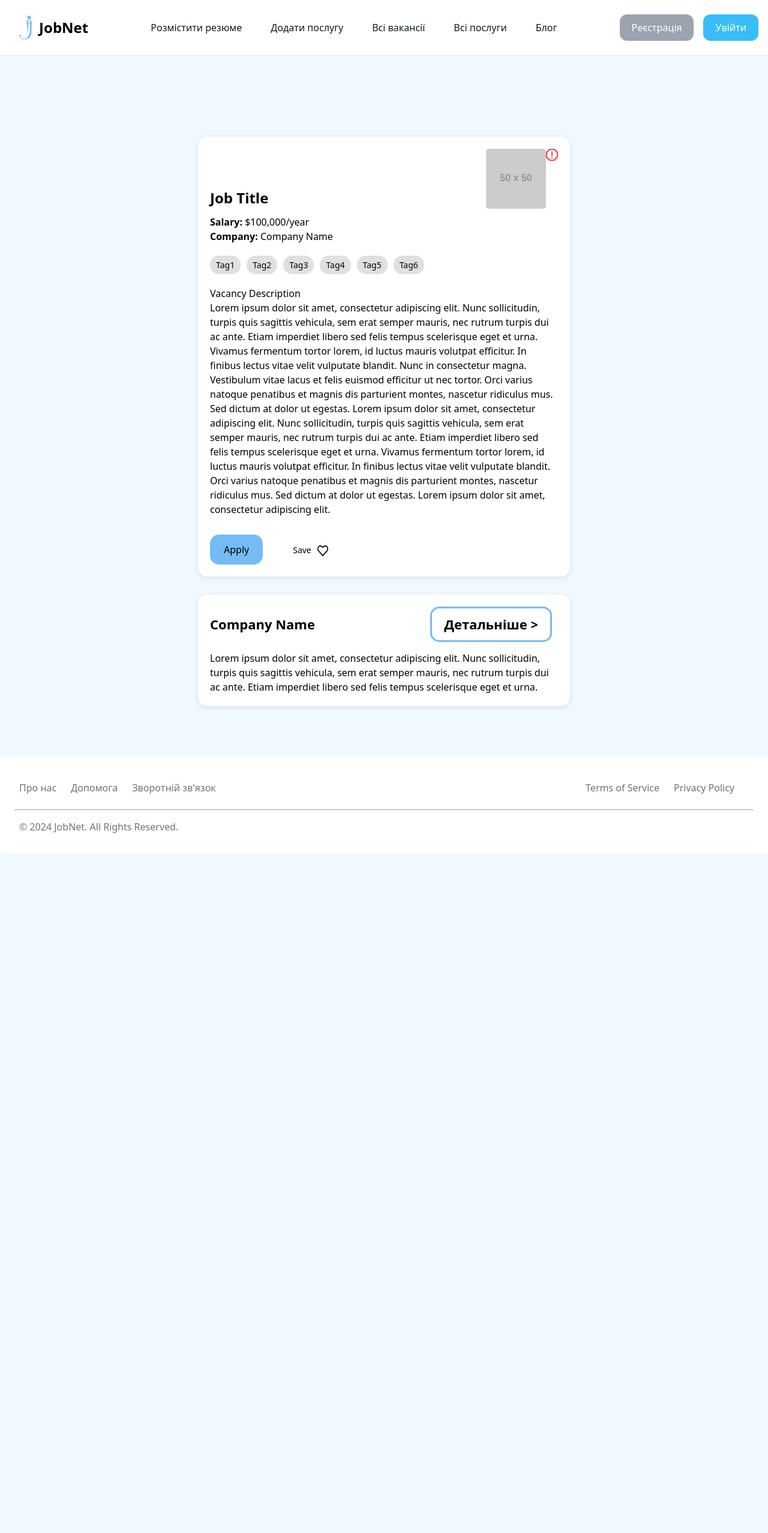
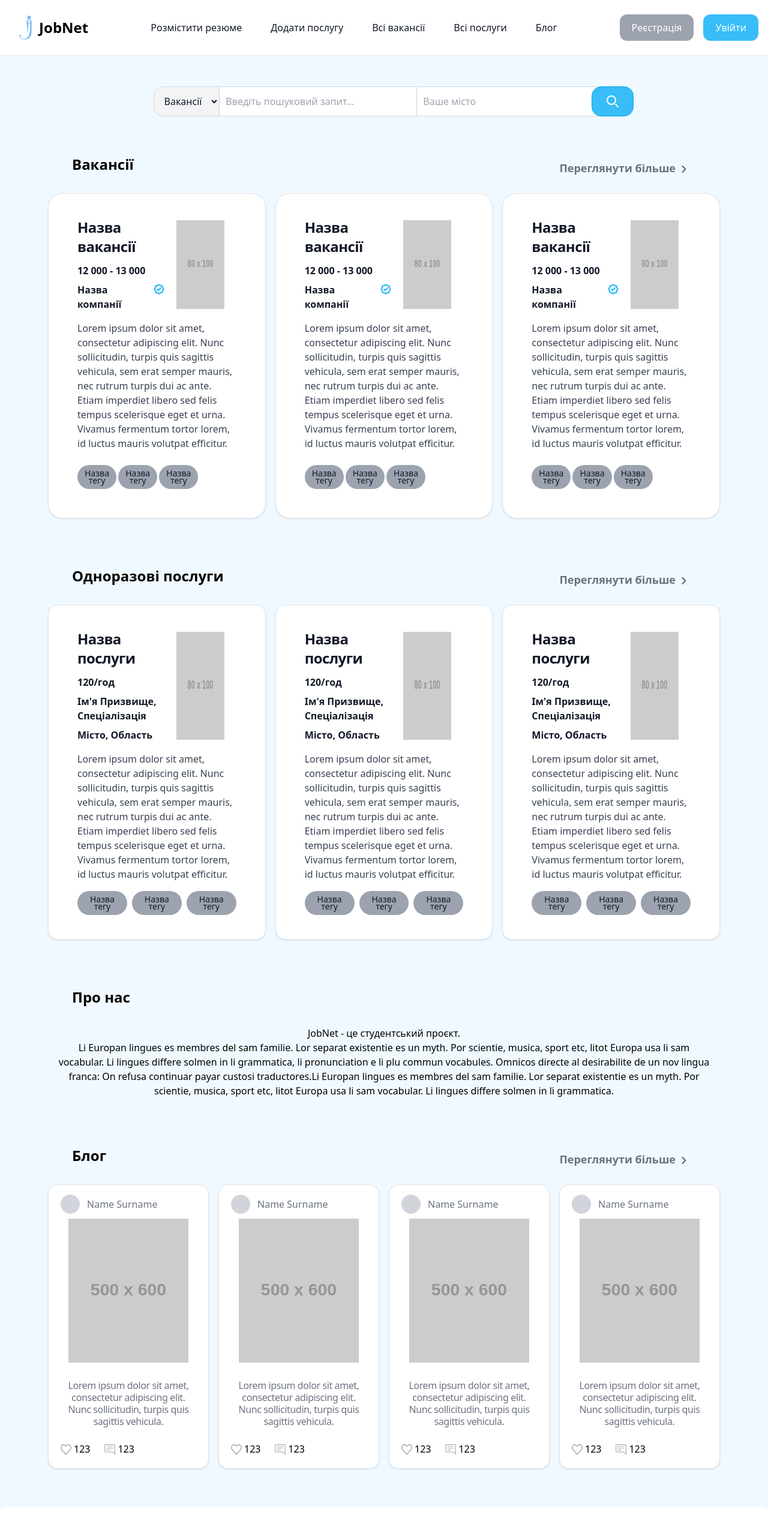
Before and after one commit to d-domnikova/jobnet, a React (Vite) app: page / in a window 1280 px wide. Shown: the top 2555 px of the page at 60% size. Before the commit the page ends 1422 px from the top, so only its background shows below. Built offline with nearby package versions, Linux system fonts and the light colour scheme.

Commit message:
[4.5] Implemented React routing for existing pages.

```diff
--- a/package.json
+++ b/package.json
@@ -11,6 +11,7 @@
   },
   "dependencies": {
     "@headlessui/react": "^2.2.0",
+    "prop-types": "^15.8.1",
     "react": "^18.3.1",
     "react-dom": "^18.3.1",
     "react-router-dom": "^6.27.0"
--- a/src/App.jsx
+++ b/src/App.jsx
@@ -1,14 +1,31 @@
+import { Routes, Route } from 'react-router-dom';
+
 import SignUp from "/src/pages/SignUp";
 import NoPage from "/src/pages/NoPage";
 import Landing from "/src/pages/Landing";
 import Blog from "/src/pages/Blog";
 import Post from "src/pages/Post.jsx";
-import Vacancy from "src/pages/Vacancy.jsx";
+import VacancyPage from "/src/pages/VacancyPage";
+import AllVacancies from "./pages/AllVacancies";
+import AllServices from "./pages/AllServices";
+import ServicePage from "./pages/ServicePage";
+import SignIn from "./components/modals/SignIn";
+import ReportForm from "./components/modals/ReportForm";
 
 export default function App() {
   return (
-    <>
-      <Vacancy/>
-    </>
+  <>
+    <Routes>
+      <Route path="/" element={<Landing />} />
+      <Route path='/signup' element={<SignUp/>} />
+      <Route path="/vacancies" element={<AllVacancies />} />
+      <Route path="/services" element={<AllServices />} />
+      <Route path="/vacancies/:id" element={<VacancyPage />} />
+      <Route path="/services/:id" element={<ServicePage />} />
+      <Route path="/blog" element={<Blog />} />
+      <Route path="/blog/:id" element={<Post />} />
+      <Route path="*" element={<NoPage />} />
+    </Routes>
+  </>
   )
 }
--- a/src/components/BlogPost.jsx
+++ b/src/components/BlogPost.jsx
@@ -4,17 +4,14 @@ import Comments from "../icons/Comments";
 export default function BlogPost(props){
     return(
         <div className="w-full max-w-[20em] bg-white border border-gray-200 rounded-2xl shadow hover:bg-gray-200 hover:border-gray-300">
+            <a href={"/blog/"+ props.id}>
             <div className="flex items-center space-x-3">
                 <div className="mt-4 ml-5 w-8 h-8 bg-gray-300 rounded-full"></div>
                 <div className="font-medium text-gray-500 pt-4">Name Surname</div>
             </div>
-                <a href="#" className="flex justify-center">
-                    <img className="px-5 py-2 rounded-t-lg max-h-[16em]" src="https://placehold.co/500x600" alt="BlogPost image" />
-                </a>
+                <img className="px-5 py-2 mx-auto rounded-t-lg max-h-[16em]" src="https://placehold.co/500x600" alt="BlogPost image" />
                 <div className="p-5">
-                    <a href="#">
-                        <p className="tracking-tight text-center text-gray-500 text-base/5">Lorem ipsum dolor sit amet, consectetur adipiscing elit. Nunc sollicitudin, turpis quis sagittis vehicula.</p>
-                    </a>
+                    <p className="tracking-tight text-center text-gray-500 text-base/5">Lorem ipsum dolor sit amet, consectetur adipiscing elit. Nunc sollicitudin, turpis quis sagittis vehicula.</p>
                     <div className="flex items-center space-x-6 mt-6">
                     <div className="space-x-1 flex">
                         <HeartOutline color="#b2b2b2" />
@@ -26,6 +23,7 @@ export default function BlogPost(props){
                     </div>
                 </div>
             </div>
+            </a>
         </div>
     )
 }
--- a/src/components/Service.jsx
+++ b/src/components/Service.jsx
@@ -7,7 +7,7 @@ import Inst from "../icons/Inst";
 
 export default function Service(props){
     return(
-        <div href="#" className="block max-w-4xl px-12 py-6 bg-white border border-gray-200 rounded-2xl shadow hover:bg-gray-100">
+        <a href={"/services/"+ props.id} className="block max-w-4xl px-12 py-6 bg-white border border-gray-200 rounded-2xl shadow hover:bg-gray-100">
           <div className="relative flex justify-between">
             <div>
                 <h5 className="mb-2 text-2xl pt-4 font-bold tracking-tight text-gray-900">Назва послуги</h5>
@@ -42,6 +42,6 @@ export default function Service(props){
           </div>
         </button>
       </div>
-      </div>
+      </a>
     )
 }
--- a/src/components/ServiceLanding.jsx
+++ b/src/components/ServiceLanding.jsx
@@ -2,7 +2,7 @@ import Tag from "./Tag";
 
 export default function ServiceLanding(props){
     return(
-        <div href="#" className="block max-w-md px-12 py-6 bg-white border border-gray-200 rounded-2xl shadow hover:bg-gray-100">
+        <a href={"/services/"+ props.id} className="block max-w-md px-12 py-6 bg-white border border-gray-200 rounded-2xl shadow hover:bg-gray-100">
           <div className="flex justify-between">
             <div>
                 <h5 className="mb-2 text-2xl  pt-4  font-bold tracking-tight text-gray-900">Назва послуги</h5>
@@ -18,6 +18,6 @@ export default function ServiceLanding(props){
           <Tag url="#" text="Назва тегу"/>
           <Tag url="#" text="Назва тегу"/>
         </div>
-      </div>
+      </a>
     )
 }
--- a/src/components/Vacancy.jsx
+++ b/src/components/Vacancy.jsx
@@ -5,7 +5,7 @@ import Tag from "./Tag";
 
 export default function Vacancy(props){
     return(
-        <div href="#" className="block max-w-4xl px-10 py-4 bg-white border border-gray-200 rounded-3xl shadow hover:bg-gray-100">
+        <a href={"/vacancies/"+ props.id} className="block max-w-4xl px-10 py-4 bg-white border border-gray-200 rounded-3xl shadow hover:bg-gray-100">
         <div className="relative flex justify-between">
           <div>
             <h5 className="mb-2 text-xl sm:text-2xl pt-4 font-bold tracking-tight text-gray-900">Назва вакансії</h5>
@@ -37,6 +37,6 @@ export default function Vacancy(props){
         </button>
       </div>
 
-    </div>
+    </a>
   )
 }
--- a/src/components/VacancyLanding.jsx
+++ b/src/components/VacancyLanding.jsx
@@ -3,7 +3,7 @@ import Tag from "./Tag";
 
 export default function VacancyLanding(props){
   return(
-    <div href="#" className="block max-w-md px-12 py-6 bg-white border border-gray-200 rounded-3xl shadow hover:bg-gray-100">
+    <a href={"/vacancies/"+ props.id} className="block max-w-md px-12 py-6 bg-white border border-gray-200 rounded-3xl shadow hover:bg-gray-100">
       <div className="flex justify-between">
         <div>
           <h5 className="mb-2 text-2xl pt-4 font-bold tracking-tight text-gray-900">Назва вакансії</h5>
@@ -23,6 +23,6 @@ export default function VacancyLanding(props){
         <Tag url="#" text="Назва тегу"/>
         <Tag url="#" text="Назва тегу"/>
       </div>
-    </div>
+    </a>
   )
 }
--- a/src/components/pageComponents/Footer.jsx
+++ b/src/components/pageComponents/Footer.jsx
@@ -5,26 +5,26 @@ export default function Footer(){
             <div className="sm:flex sm:items-center sm:justify-between mx-4 my-6">
                 <ul className="flex flex-wrap items-center mb-6 font-medium text-gray-500 sm:mb-0">
                     <li>
-                        <a href="#" className="hover:underline me-4 md:me-6">Про нас</a>
+                        <a href="/about" className="hover:underline me-4 md:me-6">Про нас</a>
                     </li>
                     <li>
-                        <a href="#" className="hover:underline me-4 md:me-6">Допомога</a>
+                        <a href="/help" className="hover:underline me-4 md:me-6">Допомога</a>
                     </li>
                     <li>
-                        <a href="#" className="hover:underline me-4 md:me-6">Зворотній зв'язок</a>
+                        <a href="/feedback" className="hover:underline me-4 md:me-6">Зворотній зв'язок</a>
                     </li>
                 </ul>
                 <ul className="flex flex-wrap items-center mb-6 font-medium text-gray-500 sm:mb-0">
                     <li>
-                        <a href="#" className="hover:underline me-4 md:me-6">Terms of Service</a>
+                        <a href="/terms-of-service" className="hover:underline me-4 md:me-6">Terms of Service</a>
                     </li>
                     <li>
-                        <a href="#" className="hover:underline me-4 md:me-6">Privacy Policy</a>
+                        <a href="/privacy-policy" className="hover:underline me-4 md:me-6">Privacy Policy</a>
                     </li>
                 </ul>
             </div>
             <hr className="my-4 mx-2 border-gray-400 sm:mx-autolg:my-8" />
-            <span className="block text-gray-500 mx-4">© 2024 <a href="#" className="hover:underline">JobNet</a>. All Rights Reserved.</span>
+            <span className="block text-gray-500 mx-4">© 2024 <a href="/" className="hover:underline">JobNet</a>. All Rights Reserved.</span>
         </div>
     </footer>
     )
--- a/src/components/pageComponents/Header.jsx
+++ b/src/components/pageComponents/Header.jsx
@@ -12,13 +12,13 @@ export default function Header(){
                         <path stroke="currentColor" stroke-linecap="round" stroke-linejoin="round" stroke-width="2" d="M1 1h15M1 7h15M1 13h15"/>
                     </svg>
                 </button>
-            <a href="#" className="flex items-center space-x-3 rtl:space-x-reverse">
+            <a href="/" className="flex items-center space-x-3 rtl:space-x-reverse">
                 <img src="logo.svg" className="md:h-10 h-12" alt="JobNet Logo"/>
                 <span className="self-center text-xl font-semibold whitespace-nowrap max-md:text-2xl xl:text-2xl hover:text-sky-600">JobNet</span>
             </a>
                 </div>
             <div className="flex md:order-2 space-x-4 md:max-lg:space-x-3 rtl:space-x-reverse">
-                <a href="#" className="text-white bg-gray-400 hover:bg-gray-600 focus:ring-4 focus:outline-none rounded-xl px-5 py-2.5 text-center hidden sm:inline">Реєстрація</a>
+                <a href="/signup" className="text-white bg-gray-400 hover:bg-gray-600 focus:ring-4 focus:outline-none rounded-xl px-5 py-2.5 text-center hidden sm:inline">Реєстрація</a>
                 <MainLinkButton url="" text="Увійти"/>
             </div>
             <div className="items-center justify-between hidden md:flex md:order-1" id="navbar-sticky">
@@ -33,13 +33,13 @@ export default function Header(){
                         <HeaderButtons text="Розмістити >" url="#"/>
                     </li>
                     <li className="text-center">
-                        <HeaderButtons text="Всі вакансії" url="#"/>
+                        <HeaderButtons text="Всі вакансії" url="/vacancies"/>
                     </li>
                     <li className="text-center">
-                        <HeaderButtons text="Всі послуги" url="#"/>
+                        <HeaderButtons text="Всі послуги" url="/services"/>
                     </li>
                     <li className="text-center">
-                        <HeaderButtons text="Блог" url="#"/>
+                        <HeaderButtons text="Блог" url="/blog"/>
                     </li>
                 </ul>
             </div>
--- a/src/pages/Landing.jsx
+++ b/src/pages/Landing.jsx
@@ -9,7 +9,7 @@ export default function Landing() {
         <SearchBar />
         <div className="flex justify-between">
           <Heading text="Вакансії" />
-          <ShowAllButton url="" />
+          <ShowAllButton url="/vacancies" />
         </div>
         <div className="flex justify-center px-[5em] pb-12 grid gap-4 grid-cols-1 lg:grid-cols-2 xl:grid-cols-3">
           <VacancyLanding />
@@ -18,7 +18,7 @@ export default function Landing() {
         </div>
         <div className="flex justify-between">
           <Heading text="Одноразові послуги" />
-          <ShowAllButton url="" />
+          <ShowAllButton url="/services" />
         </div>
         <div className="flex justify-center px-[5em] pb-12 grid gap-4 grid-cols-1 lg:grid-cols-2 xl:grid-cols-3">
           <ServiceLanding />
@@ -36,7 +36,7 @@ export default function Landing() {
         </p>
         <div className="flex justify-between">
           <Heading text="Блог" />
-          <ShowAllButton url="" />
+          <ShowAllButton url="/blog" />
         </div>
         <div className="flex justify-center px-[5em] grid gap-4 grid-cols-1 sm:grid-cols-2 xl:grid-cols-4">
           <BlogPost />
--- a/src/pages/NoPage.jsx
+++ b/src/pages/NoPage.jsx
@@ -3,7 +3,7 @@ import MainLinkButton from "/src/components/pageComponents/MainLinkButton";
 export default function NoPage() {
     return (
       <>
-        <main className="grid min-h-full place-items-center mx-[4em] -mt-20 py-24 md:py-32">
+        <main className="grid min-h-full place-items-center mx-[4em] -mt-20 pt-24 md:pt-32">
           <div className="text-center">
             <p className="text-2xl font-semibold text-sky-400">404</p>
             <h1 className="mt-4 text-balance text-4xl font-semibold tracking-tight text-gray-900 md:text-6xl">
@@ -13,7 +13,7 @@ export default function NoPage() {
               Схоже, що потрібної вам сторінки не існує або вона була видалена.
             </p>
             <div className="mt-10 flex items-center justify-center gap-x-6">
-                <MainLinkButton url="#" text="На головну"/>
+                <MainLinkButton url="/" text="На головну"/>
             </div>
           </div>
         </main>
```
Also changed, not shown: src/main.jsx (+9 -4 lines), 1 other file (tests, documents, lock files or other folders).
